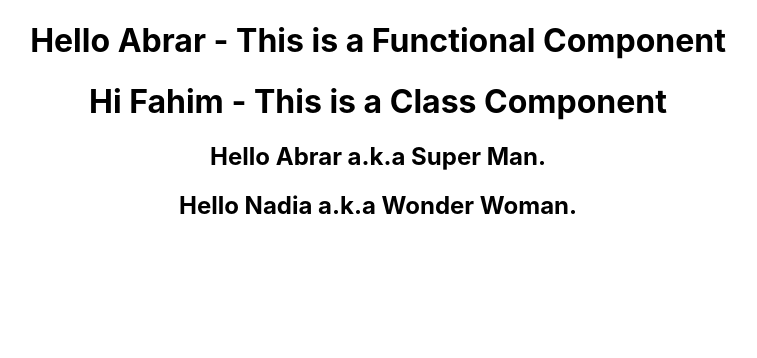
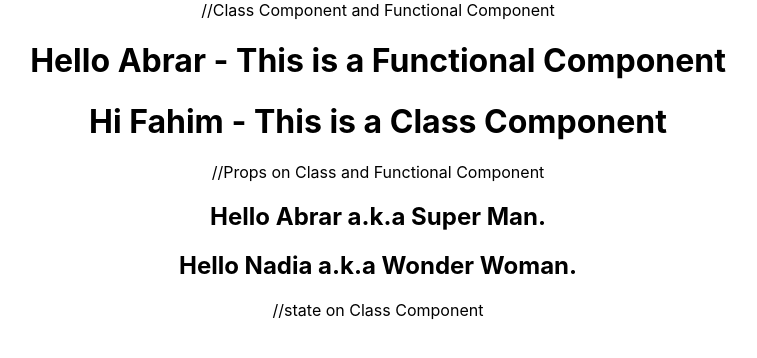
Before and after one commit to Abfahim21/React-Revision-2077, a React (Create React App) app: page / in a window 1280 px wide. Shown: the top 358 px of the page, without its empty margins (262-1019 px from the left). Built offline with nearby package versions, Linux system fonts and the light colour scheme.

Commit message:
Props on Components

```diff
--- a/src/App.js
+++ b/src/App.js
@@ -7,10 +7,13 @@ import PropsFunctional from './components/PropsFunctional';
 function App() {
   return (
     <div className="App">
+      //Class Component and Functional Component
       <Hello/>
       <Hi/>
+      //Props on Class and Functional Component
       <PropsFunctional name = "Abrar" heroName  = "Super Man"/>
       <PropsClass name = "Nadia" heroName = "Wonder Woman"/>
+      //state on Class Component
     </div>
   );
 }
```
